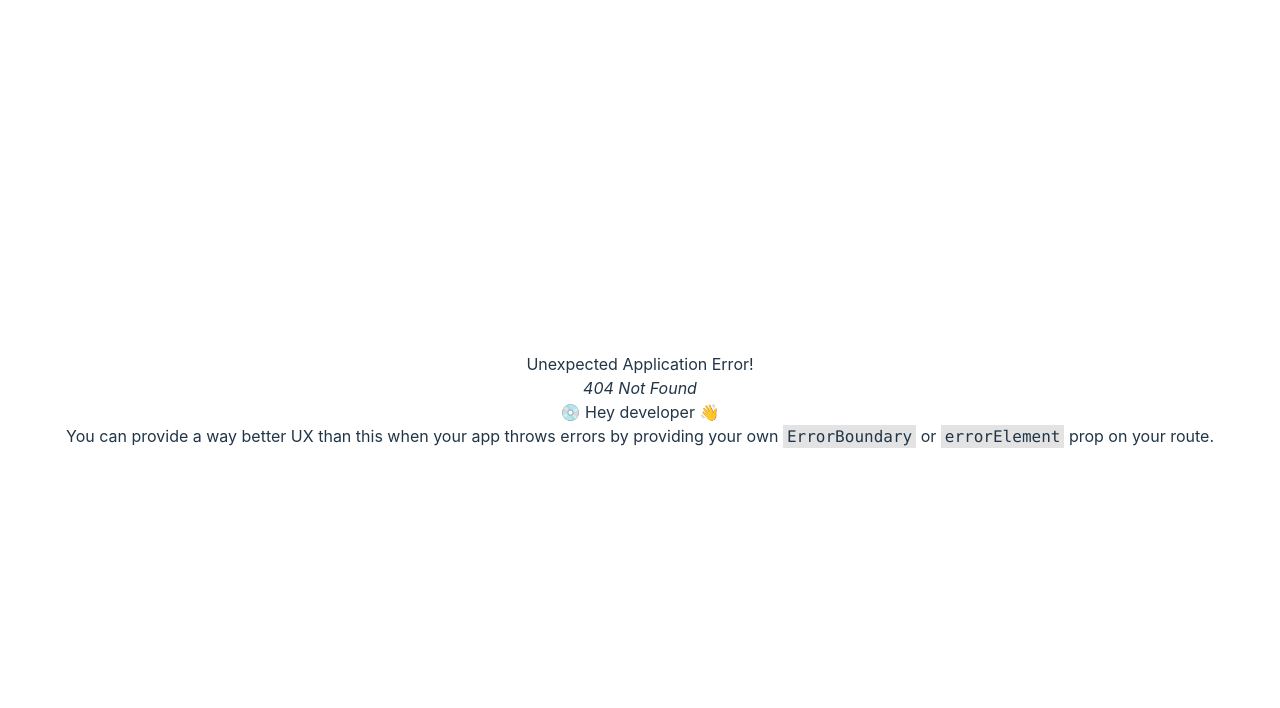
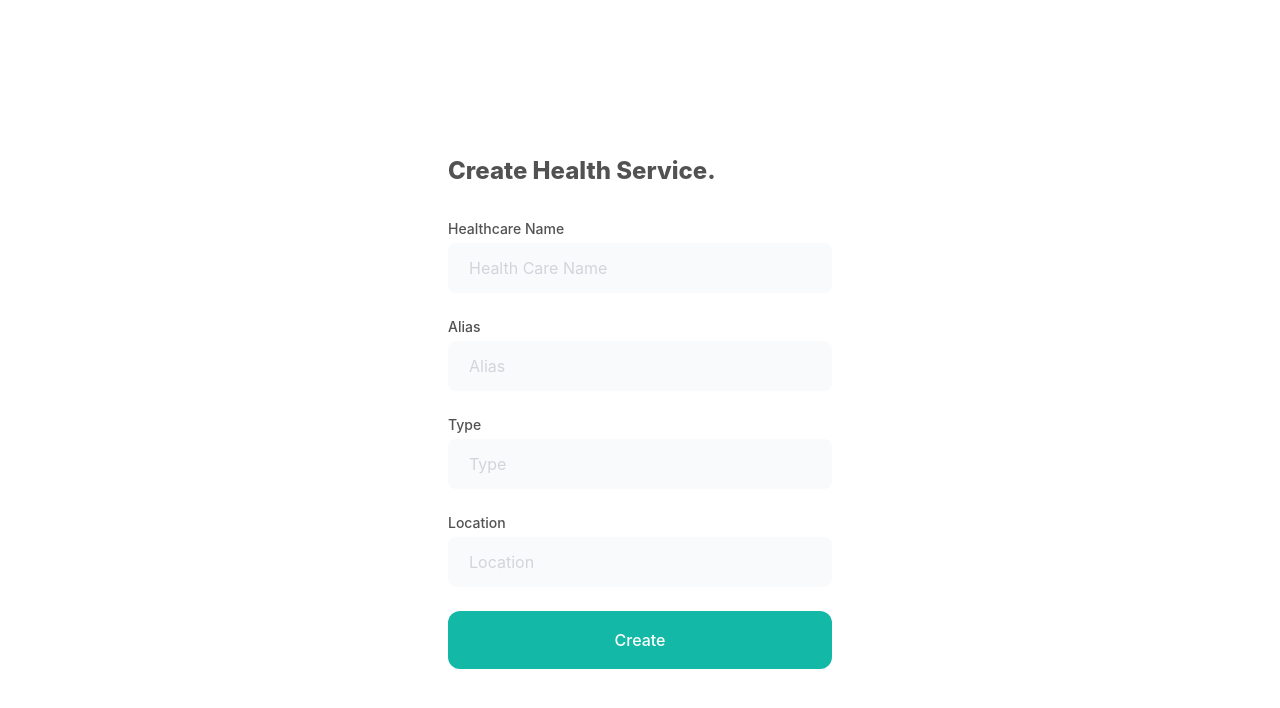
Before and after one commit to heykall/satu-sehat, a React (Vite) app: page /create-healthservice in a window 1280 px wide. Before the commit this address had no page. Shown: the top 708 px of the page. Built offline with nearby package versions, Linux system fonts and the light colour scheme.

Commit message:
data integration wiring, connection wiring

```diff
--- a/src/pages/Connection.jsx
+++ b/src/pages/Connection.jsx
@@ -33,9 +33,16 @@ const ConnectForm = () => {
     if (Object.keys(validationErrors).length === 0) {
       const dataFetch = await fetchData(import.meta.env.VITE_BASE_URL + '/try-connection','post',fields)
       if (dataFetch === 'connected to external DB') {
-        const dataSecondFetch = await fetchData(import.meta.env.VITE_BASE_URL + '/data-integration','post',fields)
-        localStorage.setItem('user', JSON.stringify(dataSecondFetch))
-        navigate('map-database', { user: dataSecondFetch })
+        fetchData(import.meta.env.VITE_BASE_URL + '/external-db?healthcare_id=' + localStorage.getItem('id'),'post',fields, {access_token : JSON.parse(localStorage.getItem('user-token'))}).then(
+          ({data}) => {
+            navigate('/dashboard-worker/' + localStorage.getItem('id'))
+          }
+        )
+        .catch(e => {
+          console.log(e);
+        })
+        // localStorage.setItem('user', JSON.stringify(dataSecondFetch))
+        // navigate('map-database', { user: dataSecondFetch })
       }
     } else {
       setErrors(validationErrors);
--- /dev/null
+++ b/src/pages/CreateHealthService.jsx
@@ -0,0 +1,157 @@
+import { Link } from "react-router-dom";
+import React, { useState, useEffect } from "react";
+import UseApiCall from "../utils/UseApiCall";
+import Loading from "../components/Loading";
+import { useNavigate } from "react-router-dom";
+
+const CreateHealthService = () => {
+  const navigate = useNavigate();
+  const { isLoading, data, error, fetchData } = UseApiCall();
+  const [healthService, setHealthService] = useState({
+    healthcare_name: "",
+    alias: "",
+    type: "",
+    location: ""
+  });
+
+  const handleInputChange = (e) => {
+    const { name, value } = e.target;
+    setHealthService((prevFields) => ({
+      ...prevFields,
+      [name]: value,
+    }));
+  };
+
+  const handleSubmit = async (e) => {
+    e.preventDefault();
+    // if (Object.keys(validationErrors).length === 0) {
+    // fetchData(
+    //   import.meta.env.VITE_BASE_URL + "/login",
+    //   "post",
+    //   healthService
+    // )
+    // .then(({data}) => {
+    //     console.log(data);
+    // })
+    // .catch((e) => {
+    //     console.log(e);
+    // })
+
+    console.log(healthService);
+  };
+
+  useEffect(() => {
+    // console.log(credential);
+  }, [healthService]);
+
+  if (isLoading) {
+    return <Loading />;
+  } else {
+    return (
+      <>
+        <section className=" overflow-hidden">
+          <div className="flex min- overflow-hidden">
+            <div className="flex flex-col justify-center flex-1 px-4 py-12 overflow-hidden sm:px-6 lg:flex-none lg:px-20 xl:px-24">
+              <div className="w-full max-w-xl mx-auto lg:w-96">
+                <div>
+                  <h2 className="flex justify-left mt-6 text-2xl font-extrabold text-neutral-600">
+                    Create Health Service.
+                  </h2>
+                </div>
+
+                <div className="mt-8">
+                  <div className="mt-6">
+                    <form className="space-y-6" onSubmit={handleSubmit}>
+                      <div>
+                        <label className="flex justify-left block text-sm font-medium text-neutral-600">
+                          {" "}
+                          Healthcare Name{" "}
+                        </label>
+                        <div className="mt-1">
+                          <input
+                            id="healthcare_name"
+                            onChange={(e) => handleInputChange(e)}
+                            name="healthcare_name"
+                            type="text"
+                            required=""
+                            placeholder="Health Care Name"
+                            className="block w-full px-5 py-3 text-base text-neutral-600 placeholder-gray-300 transition duration-500 ease-in-out transform border border-transparent rounded-lg bg-gray-50 focus:outline-none focus:border-transparent focus:ring-2 focus:ring-white focus:ring-offset-2 focus:ring-offset-gray-300"
+                          />
+                        </div>
+                      </div>
+
+                      <div className="space-y-1">
+                        <label className="flex justify-left block text-sm font-medium text-neutral-600">
+                          {" "}
+                          Alias{" "}
+                        </label>
+                        <div className="mt-1">
+                          <input
+                            id="alias"
+                            name="alias"
+                            type="text"
+                            onChange={(e) => handleInputChange(e)}
+                            required=""
+                            placeholder="Alias"
+                            className="block w-full px-5 py-3 text-base text-neutral-600 placeholder-gray-300 transition duration-500 ease-in-out transform border border-transparent rounded-lg bg-gray-50 focus:outline-none focus:border-transparent focus:ring-2 focus:ring-white focus:ring-offset-2 focus:ring-offset-gray-300"
+                          />
+                        </div>
+                      </div>
+
+                      <div className="space-y-1">
+                        <label className="flex justify-left block text-sm font-medium text-neutral-600">
+                          {" "}
+                          Type{" "}
+                        </label>
+                        <div className="mt-1">
+                          <input
+                            id="type"
+                            name="type"
+                            type="text"
+                            onChange={(e) => handleInputChange(e)}
+                            required=""
+                            placeholder="Type"
+                            className="block w-full px-5 py-3 text-base text-neutral-600 placeholder-gray-300 transition duration-500 ease-in-out transform border border-transparent rounded-lg bg-gray-50 focus:outline-none focus:border-transparent focus:ring-2 focus:ring-white focus:ring-offset-2 focus:ring-offset-gray-300"
+                          />
+                        </div>
+                      </div>
+
+                      <div className="space-y-1">
+                        <label className="flex justify-left block text-sm font-medium text-neutral-600">
+                          {" "}
+                          Location{" "}
+                        </label>
+                        <div className="mt-1">
+                          <input
+                            id="location"
+                            name="location"
+                            type="text"
+                            onChange={(e) => handleInputChange(e)}
+                            required=""
+                            placeholder="Location"
+                            className="block w-full px-5 py-3 text-base text-neutral-600 placeholder-gray-300 transition duration-500 ease-in-out transform border border-transparent rounded-lg bg-gray-50 focus:outline-none focus:border-transparent focus:ring-2 focus:ring-white focus:ring-offset-2 focus:ring-offset-gray-300"
+                          />
+                        </div>
+                      </div>
+
+                      <div>
+                        <button
+                          type="submit"
+                          className="flex items-center justify-center w-full px-10 py-4 text-base font-medium text-center text-white transition duration-500 ease-in-out transform bg-teal-500 rounded-xl hover:bg-teal-600 focus:outline-none focus:ring-2 focus:ring-offset-2 focus:ring-blue-500"
+                        >
+                          Create
+                        </button>
+                      </div>
+                    </form>
+                  </div>
+                </div>
+              </div>
+            </div>
+          </div>
+        </section>
+      </>
+    );
+  }
+};
+
+export default CreateHealthService;
--- a/src/pages/DataIntegration.jsx
+++ b/src/pages/DataIntegration.jsx
@@ -10,14 +10,9 @@ const DataIntegration = () => {
   const [errors, setErrors] = useState({});
 
   const [fields, setFields] = useState({
-    service_name: '',
-    db_name: '',
-    host: '',
-    port: '',
-    username: '',
-    password: '',
-    time: '',
-    customTime: '',
+    environment: '',
+    client_id: '',
+    client_secret: ''
   });
 
   const handleInputChange = (e) => {
@@ -30,13 +25,20 @@ const DataIntegration = () => {
 
   const handleSubmit = async (e) => {
     e.preventDefault();
-    const validationErrors = validateForm();
-    if (Object.keys(validationErrors).length === 0) {
-      console.log(fields);
-      console.log('masuk');
-    } else {
-      setErrors(validationErrors);
-    }
+    fetchData(
+      import.meta.env.VITE_BASE_URL + "/satu-sehat?healthcare_id=" + localStorage.getItem('id'),
+      "get",
+      null,
+      {
+          access_token: JSON.parse(localStorage.getItem('user-token'))
+      }
+    ).then(({data}) => {
+      // setHealthService(data)
+      navigate('/dashboard-worker/' + localStorage.getItem('id'))
+    })
+    .catch((e) => {
+      console.log(e)
+    })
   };
 
   const validateForm = () => {
@@ -97,8 +99,8 @@ const DataIntegration = () => {
           <form className="flex flex-col space-y-4 w-80" onSubmit={handleSubmit}>
           <div className="relative w-80">
               <select
-                name="time"
-                value={fields.time}
+                name="environment"
+                value={fields.environment}
                 onChange={handleInputChange}
                 className="px-4 py-2 w-80 border border-gray-300 rounded-md focus:outline-none focus:ring-2 focus:ring-teal-400"
               >
@@ -110,8 +112,8 @@ const DataIntegration = () => {
             </div>
             <input
               type="text"
-              name="service_name"
-              value={fields.service_name}
+              name="client_id"
+              value={fields.client_id}
               placeholder="Client Key"
               onChange={handleInputChange}
               className={`px-4 py-2 border border-gray-300 rounded-md focus:outline-none focus:ring-2 focus:ring-teal-400 ${
@@ -124,8 +126,8 @@ const DataIntegration = () => {
 
             <input
               type="text"
-              name="service_name"
-              value={fields.service_name}
+              name="client_secret"
+              value={fields.client_secret}
               placeholder="Secret Key"
               onChange={handleInputChange}
               className={`px-4 py-2 border border-gray-300 rounded-md focus:outline-none focus:ring-2 focus:ring-teal-400 ${
--- a/src/pages/HomePage.jsx
+++ b/src/pages/HomePage.jsx
@@ -1,11 +1,12 @@
-import React, { useState } from 'react';
+import React, { useState, useEffect } from 'react';
 import { FiUsers, FiPackage, FiMap, FiDatabase } from 'react-icons/fi';
 import { MdOutlineMonitorHeart } from "react-icons/md";
-import { useNavigate } from 'react-router-dom';
+import { useNavigate, useParams } from 'react-router-dom';
 
 const HomePage = () => {
   const navigate = useNavigate()
   const [hoveredCard, setHoveredCard] = useState(null);
+  let { id } = useParams();
 
   const handleCardHover = (card) => {
     setHoveredCard(card);
@@ -28,6 +29,10 @@ const HomePage = () => {
 
   const renderCardMenu = (icon, label, card) => {
     const isHovered = hoveredCard === card;
+
+  useEffect(() => {
+    localStorage.setItem('id', id)
+  },[])
 
     return (
       <div
--- a/src/pages/MedicalServices.jsx
+++ b/src/pages/MedicalServices.jsx
@@ -1,68 +1,66 @@
 import { FaCog } from 'react-icons/fa';
+import UseApiCall from "../utils/UseApiCall";
+import Loading from "../components/Loading";
+import { Link } from 'react-router-dom';
+import { useNavigate } from "react-router-dom";
+import React, {useEffect, useState} from 'react';
 
 
 const MedicalServices = () => {
+    const navigate = useNavigate();
+    const { isLoading, data, error, fetchData } = UseApiCall();
+    const [healthServices, setHealthService] = useState(null)
+
+    useEffect(() => {
+        fetchData(
+            import.meta.env.VITE_BASE_URL + "/healthcare",
+            "get",
+            null,
+            {
+                access_token: JSON.parse(localStorage.getItem('user-token'))
+            }
+          ).then(({data}) => {
+            setHealthService(data)
+          })
+          .catch((e) => {
+            console.log(e)
+          })
+    }, [])
+
+    useEffect(() => {
+        console.log(data)
+    },[data])
+
     return (
         <>
             <div className="absolute top-0 right-0">
-                <button className="m-2 bg-teal-500 text-sm text-white px-2 py-1">Add new Medical Service</button>
+                    <button onClick={() => navigate('/create-healthservice')} className="m-2 bg-teal-500 text-sm text-white px-2 py-1">Add new Medical Service</button>
             </div>
-            <div className="grid gap-4 grid-cols-3">
-                <div className="card max-w-xs px-8 py-4 mx-auto bg-teal-400 rounded-lg shadow-md dark:bg-gray-800" style={{ cursor: "auto" }}>
+
+
+
+                <div className="grid gap-4 grid-cols-3">
+                    {
+                    healthServices ? healthServices.map(healthCare => (
+                        <div key={healthCare._id} className="card max-w-xs px-8 py-4 mx-auto bg-teal-400 rounded-lg shadow-md dark:bg-gray-800" style={{ cursor: "auto" }}>
                     <div className="flex items-center justify-between">
                         <div className="flex items-center">
-                            <a className="px-3 py-1 text-sm font-bold text-gray-100 transition-colors duration-200 transform bg-gray-600 rounded cursor-pointer hover:bg-gray-500">2 Workers</a>
-                            <a className="px-3 py-1 mx-3 text-sm font-bold text-gray-100 transition-colors duration-200 transform bg-gray-600 rounded cursor-pointer hover:bg-gray-500">RSHMK</a>
+                            {/* <a className="px-3 py-1 text-sm font-bold text-gray-100 transition-colors duration-200 transform bg-gray-600 rounded cursor-pointer hover:bg-gray-500">2 Workers</a> */}
+                            <button className="px-3 py-1 mx-3 text-sm font-bold text-gray-100 transition-colors duration-200 transform bg-gray-600 rounded cursor-pointer hover:bg-gray-500">{healthCare.alias}</button>
                         </div>
                         <FaCog className="text-gray-100 cursor-pointer hover:text-gray-500 text-2xl" />
                     </div>
                     <div className="mt-2">
-                        <a href="https://stackdiary.com/" className="text-xl font-bold text-gray-700 dark:text-white hover:text-gray-600 dark:hover:text-gray-200 hover:underline">Rumah Sakit Hermina Kalibata</a>
+                        <Link to={'/dashboard-worker/' + healthCare._id}>
+                            <span className="text-xl font-bold text-gray-700 dark:text-white hover:text-gray-600 dark:hover:text-gray-200 hover:underline">{healthCare.healthcare_name}</span>
+                        </Link>
                     </div>
                 </div>
+                    ))
+                    : <h2 className='text-2xl'>No Health services, please create it first</h2>
+                }
+            </div>
 
-                <div className="card max-w-xs px-8 py-4 mx-auto bg-teal-400 rounded-lg shadow-md dark:bg-gray-800" style={{ cursor: "auto" }}>
-                    <div className="flex items-center justify-between">
-                        <div className="flex items-center">
-                            <a className="px-3 py-1 text-sm font-bold text-gray-100 transition-colors duration-200 transform bg-gray-600 rounded cursor-pointer hover:bg-gray-500">No Workers</a>
-                            <a className="px-3 py-1 mx-3 text-sm font-bold text-gray-100 transition-colors duration-200 transform bg-gray-600 rounded cursor-pointer hover:bg-gray-500">RSHKJ</a>
-                        </div>
-                        <FaCog className="text-gray-100 cursor-pointer hover:text-gray-500 text-2xl" />
-                    </div>
-                    <div className="mt-2">
-                        <a href="https://stackdiary.com/" className="text-xl font-bold text-gray-700 dark:text-white hover:text-gray-600 dark:hover:text-gray-200 hover:underline">Rumah Sakit Hermina Kebon Jeruk</a>
-                    </div>
-                </div>
-
-                <div className="card max-w-xs px-8 py-4 mx-auto bg-teal-400 rounded-lg shadow-md dark:bg-gray-800" style={{ cursor: "auto" }}>
-                    <div className="flex items-center justify-between">
-                        <div className="flex items-center">
-                            <a className="px-3 py-1 text-sm font-bold text-gray-100 transition-colors duration-200 transform bg-gray-600 rounded cursor-pointer hover:bg-gray-500">2 Workers</a>
-                            <a className="px-3 py-1 mx-3 text-sm font-bold text-gray-100 transition-colors duration-200 transform bg-gray-600 rounded cursor-pointer hover:bg-gray-500">RSHB</a>
-                        </div>
-                        <FaCog className="text-gray-100 cursor-pointer hover:text-gray-500 text-2xl" />
-                    </div>
-                    <div className="mt-2">
-                        <a href="https://stackdiary.com/" className="text-xl font-bold text-gray-700 dark:text-white hover:text-gray-600 dark:hover:text-gray-200 hover:underline">Rumah Sakit Hermina Bekasi</a>
-                    </div>
-                </div>
-
-
-                <div className="card max-w-xs px-8 py-4 mx-auto bg-teal-400 rounded-lg shadow-md dark:bg-gray-800" style={{ cursor: "auto" }}>
-                    <div className="flex items-center justify-between">
-                        <div className="flex items-center">
-                            <a className="px-3 py-1 text-sm font-bold text-gray-100 transition-colors duration-200 transform bg-gray-600 rounded cursor-pointer hover:bg-gray-500">4 Workers</a>
-                            <a className="px-3 py-1 mx-3 text-sm font-bold text-gray-100 transition-colors duration-200 transform bg-gray-600 rounded cursor-pointer hover:bg-gray-500">RSHBL</a>
-                        </div>
-                        <FaCog className="text-gray-100 cursor-pointer hover:text-gray-500 text-2xl" />
-                    </div>
-                    <div className="mt-2">
-                        <a href="https://stackdiary.com/" className="text-xl font-bold text-gray-700 dark:text-white hover:text-gray-600 dark:hover:text-gray-200 hover:underline">Rumah Sakit Hermina Tangerang</a>
-                    </div>
-                </div>
-
-
-            </div>
         </>
     )
 }
--- a/src/pages/Worker.jsx
+++ b/src/pages/Worker.jsx
@@ -7,10 +7,12 @@ const WorkerList = () => {
 
   // const location = useLocation()
   // const connection_id = location.state.connectionId
-  const [workers, setWorkers] = useState([
-    { _id: 'kmzway87aa', service_name: "Test", table_name: "DB name", is_running: true },
-    { _id: 'kmzwayaw1aa', service_name: "Test 2", table_name: "DB name 2", is_running: false },
-  ]);
+  // const [workers, setWorkers] = useState([
+  //   { _id: 'kmzway87aa', service_name: "Test", table_name: "DB name", is_running: true },
+  //   { _id: 'kmzwayaw1aa', service_name: "Test 2", table_name: "DB name 2", is_running: false },
+  // ]);
+
+  const [workers, setWorkers] = useState([]);
   const { isLoading, data, error, fetchData } = UseApiCall();
 
   const handleFetchWorker = async () => {
```
Also changed, not shown: src/App.jsx (+6 -1 lines).
